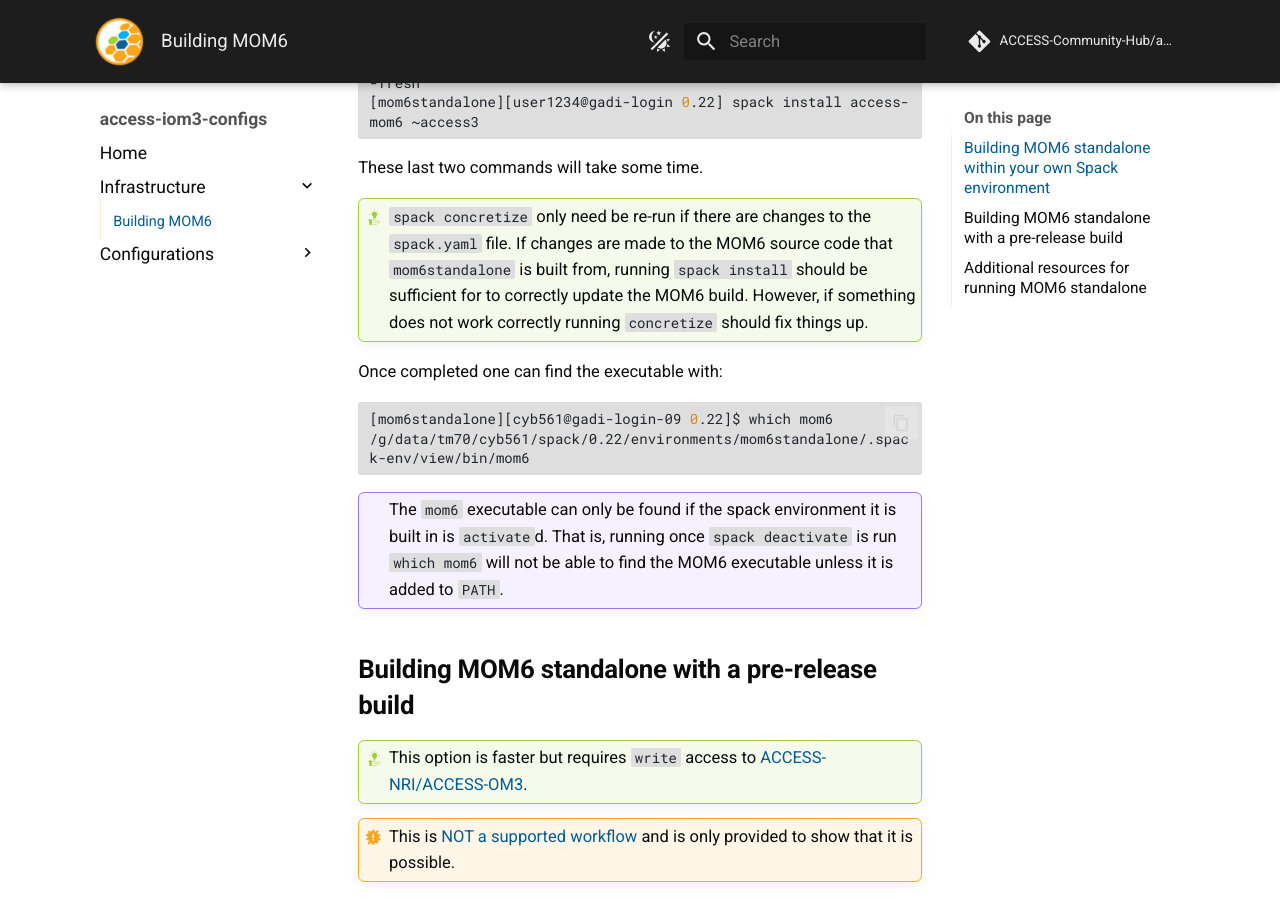
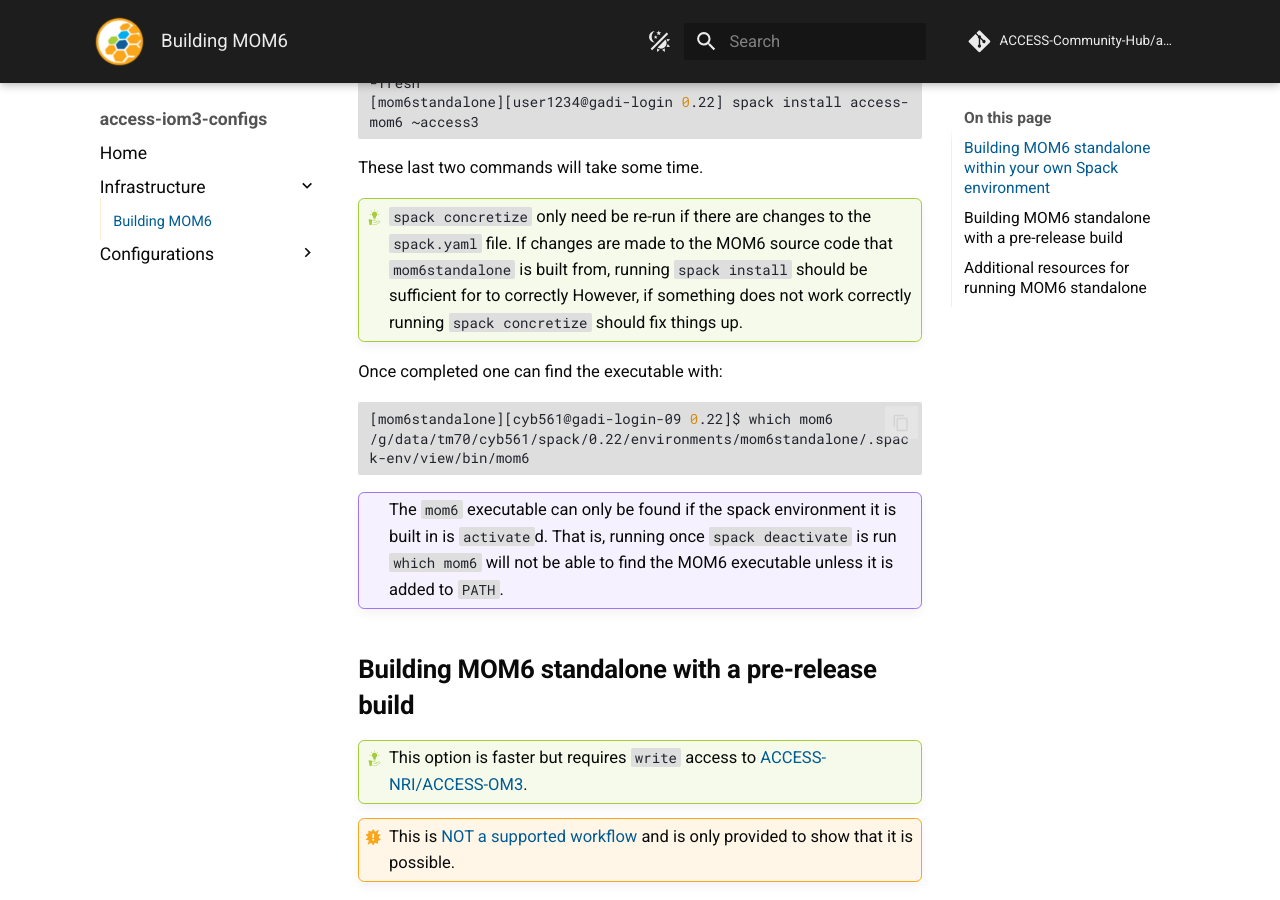
Before and after one commit to ACCESS-Community-Hub/access-iom3-configs, an MkDocs documentation site: the page built from documentation/docs/pages/infrastructure/Building.md, in a window 1280 px wide and 900 px high, scrolled down 2381 px. Built offline with MkDocs 1.6.1 and Material for MkDocs 9.7.7, drawn with Linux system fonts in a browser that asks for light colours; comment, search, counter and statistics services are not loaded.

Commit message:
Update documentation/docs/pages/infrastructure/Building.md
Co-authored-by: Christopher Bull <5499680+chrisb13@users.noreply.github.com>

````diff
--- a/documentation/docs/pages/infrastructure/Building.md
+++ b/documentation/docs/pages/infrastructure/Building.md
@@ -91,7 +91,7 @@ These last two commands will take some time.
 !!! tip
     `spack concretize` only need be re-run if there are changes to the `spack.yaml` file. If changes are made to the MOM6
     source code that `mom6standalone` is built from, running `spack install` should be sufficient for to correctly
-    update the MOM6 build. However, if something does not work correctly running `concretize` should fix things up.
+     However, if something does not work correctly running `spack concretize` should fix things up.
 
 Once completed one can find the executable with:
 ```bash
````
